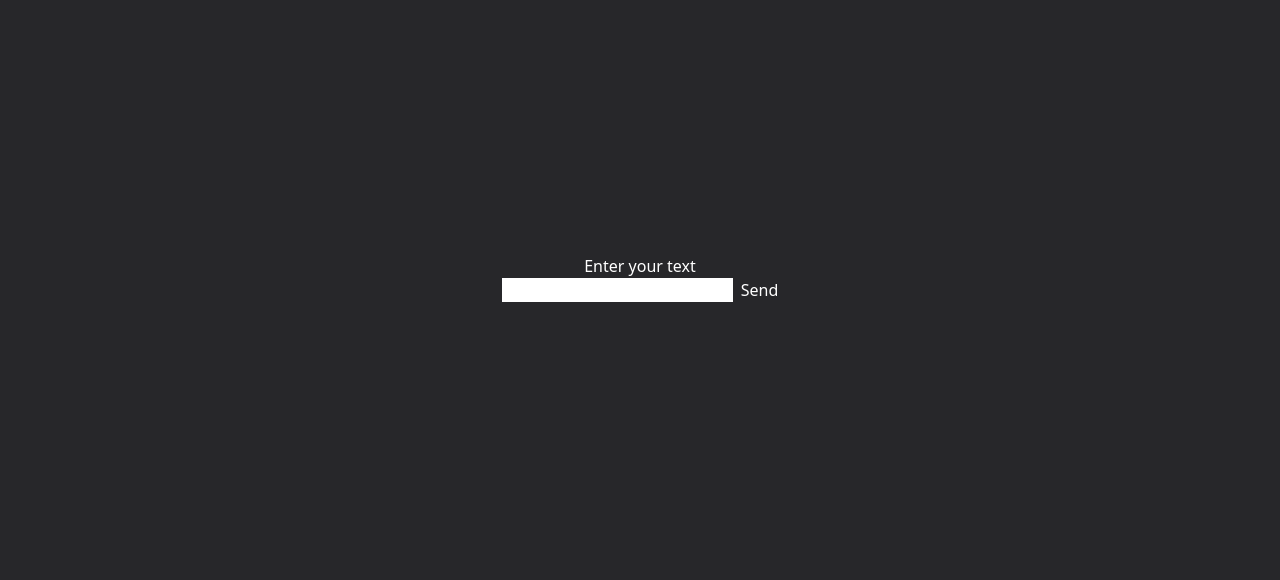
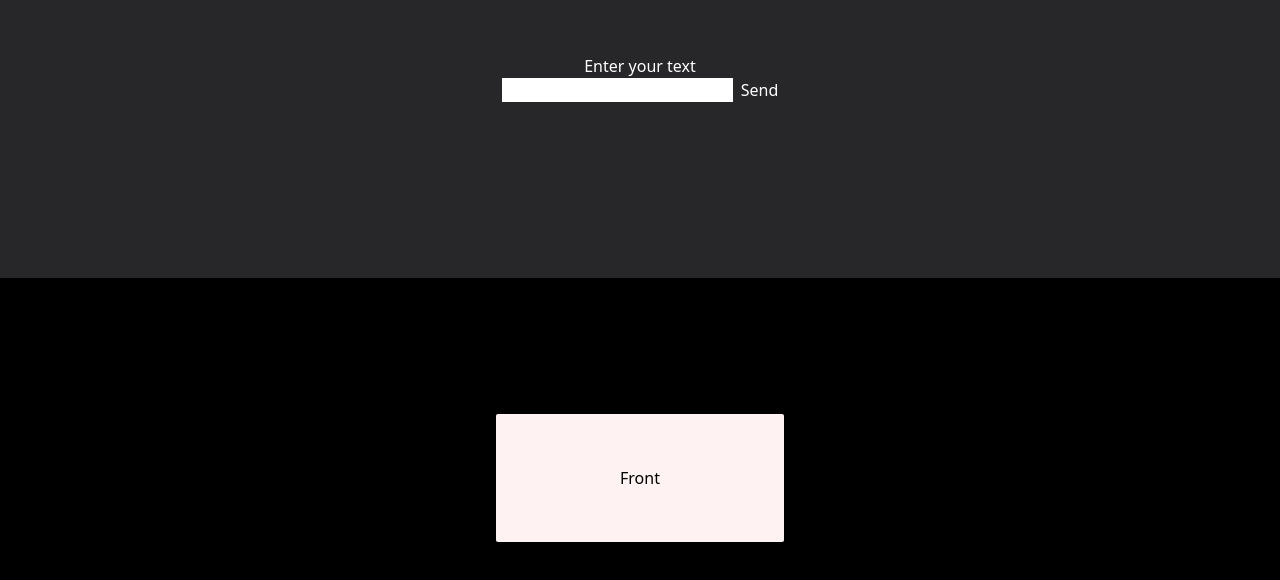
Before and after one commit to LaureanoDev/flashcard, a Next.js app: page / in a window 1280 px wide. Shown: the part 122-702 px from the top of the page. Built offline with nearby package versions, Linux system fonts and the light colour scheme.

Commit message:
starting card component

```diff
--- /dev/null
+++ b/pages/components/Flashcard.jsx
@@ -0,0 +1,26 @@
+import React from "react";
+import { useState } from "react";
+
+const Flashcard = () => {
+  const [front, setFront] = useState(true);
+
+  const returnCard = () => {
+    setFront(!front);
+  };
+
+  return (
+    <div
+      className={
+        front
+          ? "h-32 w-72 bg-red-50 rounded-sm cursor-pointer flex items-center justify-center"
+          : "h-32 w-72 bg-green-400 rounded-sm cursor-pointer flex items-center justify-center"
+      }
+      onClick={returnCard}
+    >
+      <h1 className={front ? "display" : "hidden"}>Front</h1>
+      <h1 className={front ? "hidden" : "display"}>Back</h1>
+    </div>
+  );
+};
+
+export default Flashcard;
--- a/pages/index.js
+++ b/pages/index.js
@@ -1,25 +1,38 @@
 import { useState } from "react";
+import Flashcard from "./components/Flashcard";
 
 export default function Home() {
+  const [decks, setDecks] = useState([]);
+  const [title, setTitle] = useState("");
 
-  const [question, setQuestion] = useState({})
-
-  const handleInput = (e) => {
-    setQuestion(e.target.value)
-  }
-
-
-
+  const handleSubmit = (e) => {
+    e.preventDefault();
+    setDecks(title)
+    setTitle("")
+  };
 
   return (
     <>
-      <div className="h-screen w-auto bg-zinc-800 flex items-center justify-center">
-      <form>
-        <h1 className="text-white text-center">Enter your text</h1>
-        <input type="text" onChange={handleInput}/>
-        <input type="submit" value="Send" className="ml-2 text-white cursor-pointer"/>
-      </form>
+      <div className="h-[50vh] w-auto bg-zinc-800 flex items-center justify-center">
+        <form onSubmit={handleSubmit}>
+          <h1 className="text-white text-center">Enter your text</h1>
+          <input
+            type="text"
+            value={title}
+            onChange={(e) => {
+              setTitle(e.target.value);
+            }}
+          />
+          <input
+            type="submit"
+            value="Send"
+            className="ml-2 text-white cursor-pointer"
+          />
+        </form>
       </div>
+      <div className='h-[50vh] w-screen bg-black flex items-center justify-center'>
+        <Flashcard />
+    </div>
     </>
   );
 }
```
